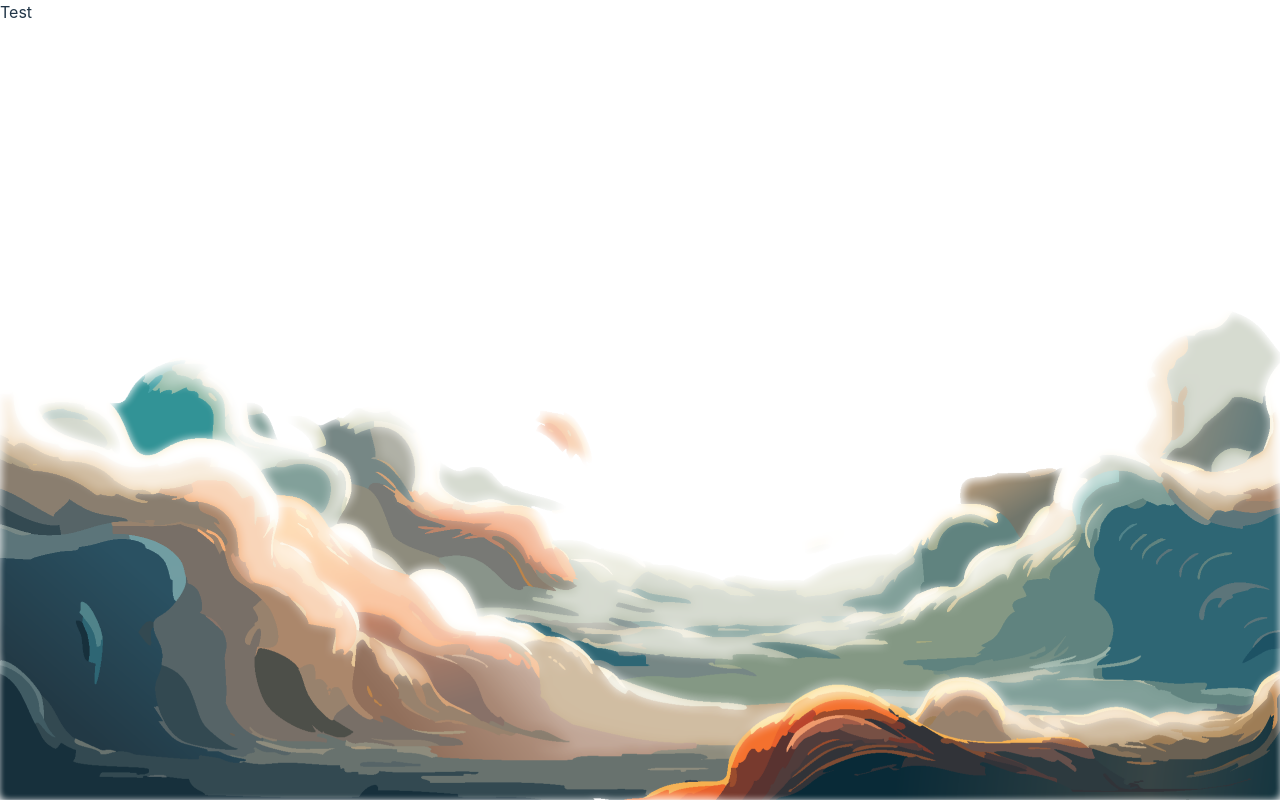
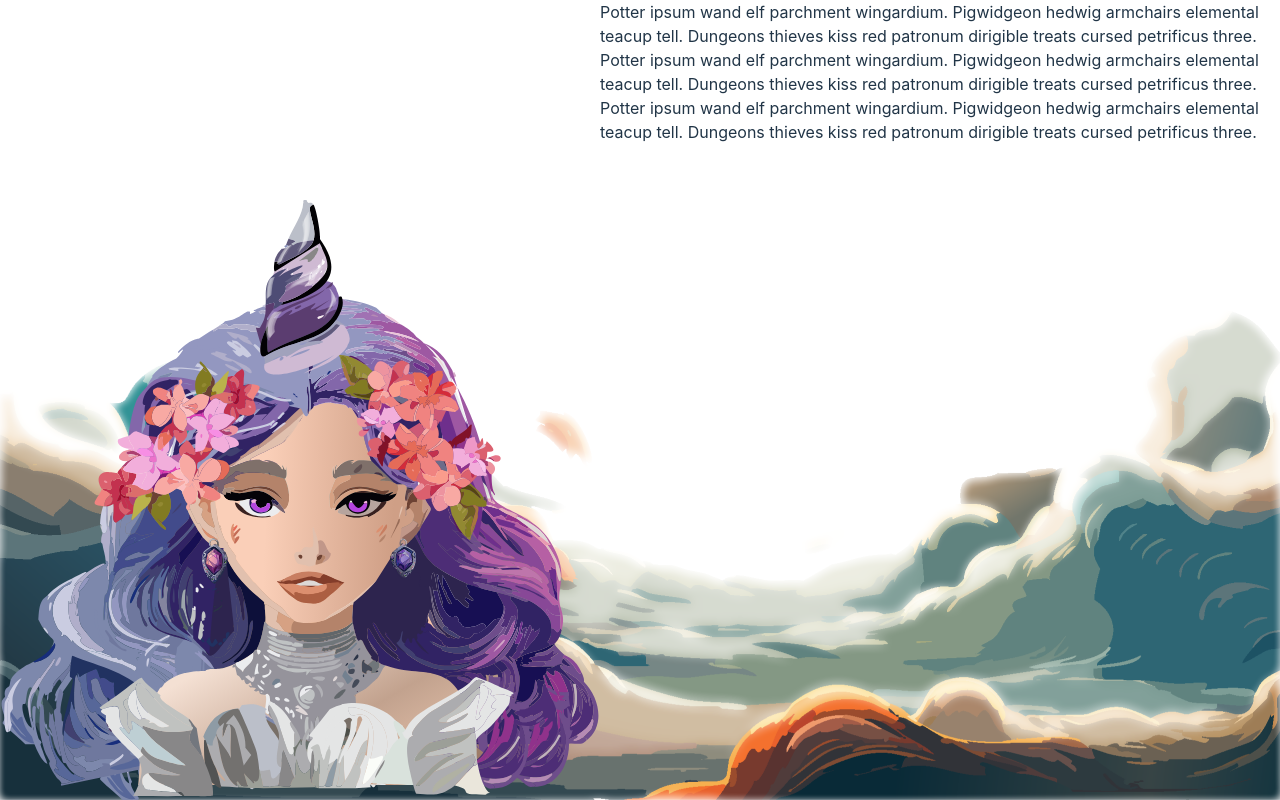
Before and after one commit to PotatoEater0127/UnicornAI, a React (Vite) app: page / in a window 1280 px wide. Built offline with nearby package versions, Linux system fonts and the light colour scheme.

Commit message:
feat: split layout into <Aside /> and <Main /> components

```diff
--- a/src/App.css
+++ b/src/App.css
@@ -3,4 +3,5 @@
     url("/public/assets/background.png");
   width: 100vw;
   height: 100vh;
+  display: flex;
 }
--- a/src/App.tsx
+++ b/src/App.tsx
@@ -1,7 +1,14 @@
 import "./App.css";
+import Aside from "./components/Aside";
+import Main from "./components/Main";
 
 function App() {
-  return <div className="app-wrapper">Test</div>;
+  return (
+    <div className="app-wrapper">
+      <Aside />
+      <Main />
+    </div>
+  );
 }
 
 export default App;
--- /dev/null
+++ b/src/components/Aside/index.css
@@ -0,0 +1,9 @@
+.aside {
+  display: flex;
+  flex-direction: column;
+  justify-content: end;
+  .avatar {
+    width: 600px;
+    height: 600px;
+  }
+}
--- /dev/null
+++ b/src/components/Aside/index.tsx
@@ -0,0 +1,12 @@
+import avatar from "../../assets/avatar.svg";
+import "./index.css";
+
+function Aside() {
+  return (
+    <aside className="aside">
+      <img src={avatar} className="avatar" alt="avatar" />
+    </aside>
+  );
+}
+
+export default Aside;
--- /dev/null
+++ b/src/components/Main/index.css
@@ -0,0 +1,4 @@
+.main {
+  display: flex;
+  flex-direction: column;
+}
--- /dev/null
+++ b/src/components/Main/index.tsx
@@ -0,0 +1,25 @@
+import "./index.css";
+
+function Main() {
+  return (
+    <main className="main">
+      <div className="bubble">
+        Potter ipsum wand elf parchment wingardium. Pigwidgeon hedwig armchairs
+        elemental teacup tell. Dungeons thieves kiss red patronum dirigible
+        treats cursed petrificus three.
+      </div>
+      <div className="bubble">
+        Potter ipsum wand elf parchment wingardium. Pigwidgeon hedwig armchairs
+        elemental teacup tell. Dungeons thieves kiss red patronum dirigible
+        treats cursed petrificus three.
+      </div>
+      <div className="bubble">
+        Potter ipsum wand elf parchment wingardium. Pigwidgeon hedwig armchairs
+        elemental teacup tell. Dungeons thieves kiss red patronum dirigible
+        treats cursed petrificus three.
+      </div>
+    </main>
+  );
+}
+
+export default Main;
```
Also changed, not shown: src/assets/avatar.svg (added).
